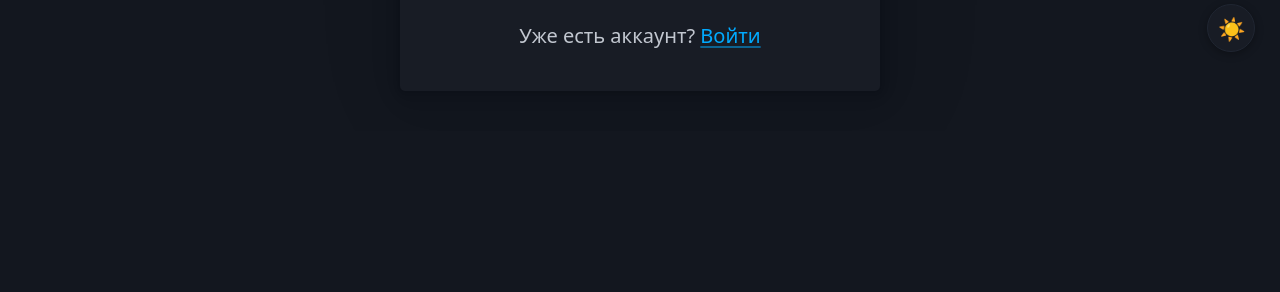
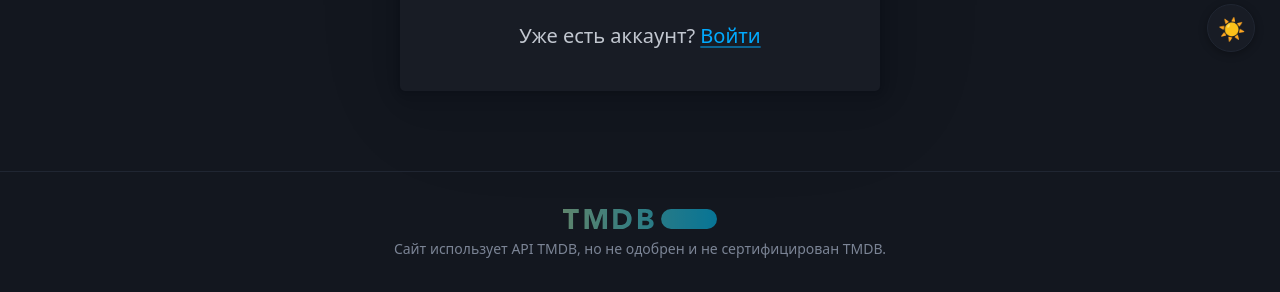
Before and after one commit to Igorek1986/movies-api, a FastAPI app: page /register in a window 1280 px wide. Shown: the part 723-1015 px from the top of the page. Before the commit the page ends 775 px from the top, so only its background shows below. Run offline with FastAPI, Linux system fonts and the light colour scheme; parts of the project's set-up code (start-up, migrations or seed data) failed here and were passed over; some libraries are stand-ins or nearby versions.

Commit message:
docs: добавить футер с атрибуцией TMDB 🔗 Атрибуция TMDB: добавлен футер с логотипом и ссылкой на https://www.themoviedb.org/ 🎨 Стилизация: Логотип: высота 1rem, прозрачность 0.6, вертикальное выравнивание Текст: цвет var(--pico-muted-color), размер 0.7rem Разделитель: верхняя граница var(--pico-muted-border-color) 🌐 Безопасность: rel="noopener" для ссылки с target="_blank" (защита от reverse tabnabbing) ♿ Доступность: alt="TMDB" для скринридеров

```diff
--- a/templates/base.html
+++ b/templates/base.html
@@ -187,5 +187,14 @@
       });
     });
   </script>
+  <footer style="text-align:center; padding: 1.5rem 1rem; margin-top: 2rem; border-top: 1px solid var(--pico-muted-border-color);">
+    <a href="https://www.themoviedb.org/" target="_blank" rel="noopener">
+      <img src="/static/tmdb-logo.svg" alt="TMDB" style="height: 1rem; opacity: 0.6; vertical-align: middle;">
+    </a>
+    <br>
+    <small style="color: var(--pico-muted-color); font-size: 0.7rem;">
+      Сайт использует API TMDB, но не одобрен и не сертифицирован TMDB.
+    </small>
+  </footer>
 </body>
 </html>
```
Also changed, not shown: static/tmdb-logo.svg (added).
